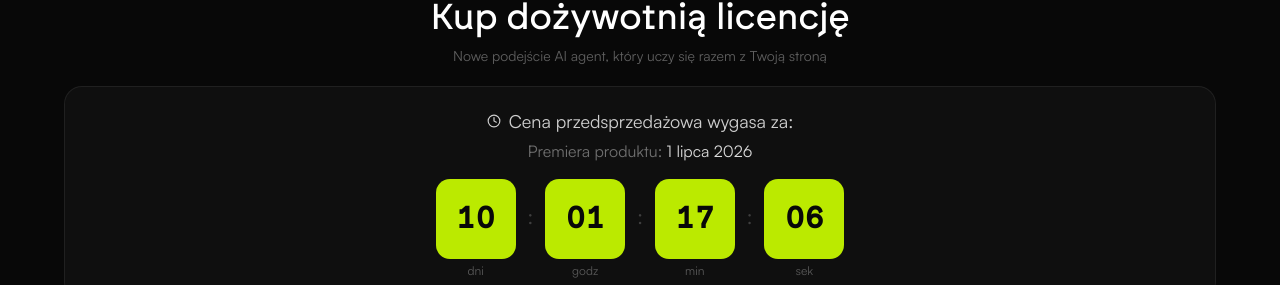
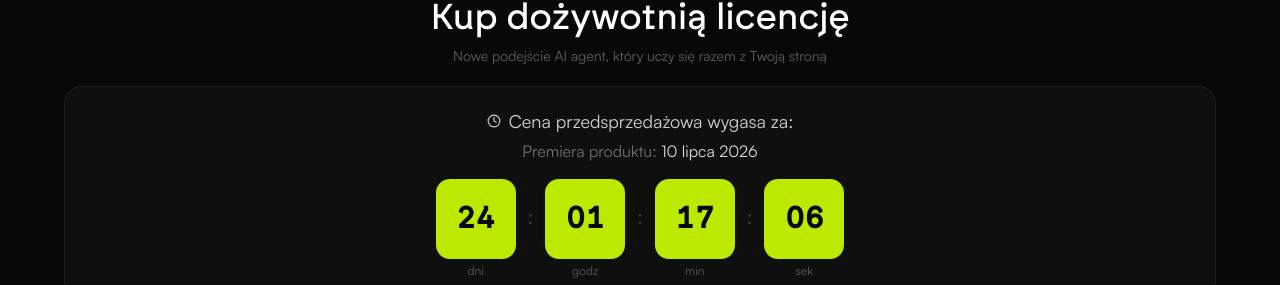
Before and after one commit to JakubTeczar/catchly-ai, a Next.js app: page /analiza/mock/uslugi in a window 1280 px wide. Shown: the part 4097-4382 px from the top of the page. Built offline with nearby package versions, Linux system fonts and the light colour scheme; a web font is replaced by a local one.

Commit message:
Fix dates

```diff
--- a/src/app/page.tsx
+++ b/src/app/page.tsx
@@ -48,7 +48,7 @@ export default function HomePage() {
               fontFamily: "Satoshi, sans-serif",
             }}
           >
-            ✦ Przedsprzedaż — premiera 1 lipca 2026
+            ✦ Przedsprzedaż — premiera 10 lipca 2026
           </div>
 
           <h1
--- a/src/app/pdf-preview/page.tsx
+++ b/src/app/pdf-preview/page.tsx
@@ -163,7 +163,7 @@ function CoverPage() {
           <div style={{ fontSize: 9, color: "#666" }}>Wygenerowano: {generatedAt}</div>
         </div>
         <div style={{ fontSize: 8, color: "#555" }}>
-          catchly.pl · Przedsprzedaż, premiera 1 lipca 2026
+          catchly.pl · Przedsprzedaż, premiera 10 lipca 2026
         </div>
       </div>
     </A4Page>
@@ -443,7 +443,7 @@ function WhyCatchlyPage() {
         >
           <div>
             <div style={{ fontSize: 7.5, color: C.accent, fontWeight: 700, marginBottom: 5 }}>
-              PRZEDSPRZEDAZ · PREMIERA 1 LIPCA 2026
+              PRZEDSPRZEDAZ · PREMIERA 10 LIPCA 2026
             </div>
             <div style={{ fontSize: 13, fontWeight: 700, color: C.white, marginBottom: 4 }}>
               Kup dostep na cale zycie
--- a/src/components/analysis/OfferSection.tsx
+++ b/src/components/analysis/OfferSection.tsx
@@ -11,8 +11,8 @@ interface Props {
   websiteUrl: string;
 }
 
-const TARGET_DATE = new Date("2026-05-01T00:00:00.000Z");
-const LAUNCH_DATE = "1 lipca 2026";
+const TARGET_DATE = new Date("2026-05-15T00:00:00.000Z");
+const LAUNCH_DATE = "10 lipca 2026";
 
 function useCountdown() {
   const [t, setT] = useState({ days: 0, hours: 0, minutes: 0, seconds: 0 });
--- a/src/lib/pdf/AuditPDF.tsx
+++ b/src/lib/pdf/AuditPDF.tsx
@@ -527,7 +527,7 @@ export function AuditPDF({ data }: { data: AuditPDFData }) {
             <Text style={s.coverTitle}>Analiza {domain}</Text>
             <Text style={s.coverUrl}>Wygenerowano: {generatedAt}</Text>
           </View>
-          <Text style={s.coverFooter}>catchly.pl  ·  Przedsprzedaż — premiera 1 lipca 2026</Text>
+          <Text style={s.coverFooter}>catchly.pl  ·  Przedsprzedaż — premiera 10 lipca 2026</Text>
         </View>
       </Page>
 
@@ -839,7 +839,7 @@ export function AuditPDF({ data }: { data: AuditPDFData }) {
 
         <View style={s.ctaBar} wrap={false}>
           <View style={{ flex: 1 }}>
-            <Text style={s.ctaBarBadge}>PRZEDSPRZEDAŻ · PREMIERA 1 LIPCA 2026</Text>
+            <Text style={s.ctaBarBadge}>PRZEDSPRZEDAŻ · PREMIERA 10 LIPCA 2026</Text>
             <Text style={s.ctaBarTitle}>Kup dostęp na całe życie</Text>
             <Text style={s.ctaBarSub}>1 190 zł jednorazowo · bez abonamentu · 74 dni na zwrot</Text>
             <Text style={s.ctaBarSub2}>Cena po premierze: 2 490 zł/rok</Text>
```
